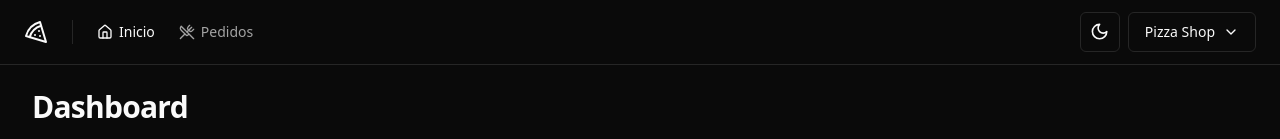
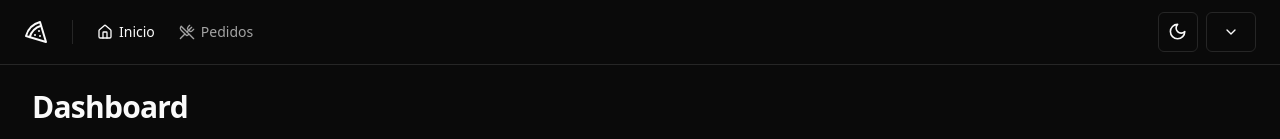
Before and after one commit to gabrielevanger/pizza-shop-web, a React (Vite) app: page / in a window 1280 px wide. Shown: the top 139 px of the page. Built offline with nearby package versions, Linux system fonts and the light colour scheme; no server answers.

Commit message:
feat: Perfil no cabeçalho

```diff
--- /dev/null
+++ b/src/api/get-managed-restaurant.ts
@@ -0,0 +1,17 @@
+import { api } from '@/lib/axios'
+
+interface GetManagedRestaurantResponse {
+  id: string
+  name: string
+  createdAt: Date | null
+  updatedAt: Date | null
+  description: string | null
+  managerId: string | null
+}
+
+export async function GetManagedRestaurant() {
+  const response = await api.get<GetManagedRestaurantResponse>(
+    '/managed-restaurant',
+  )
+  return response.data
+}
--- /dev/null
+++ b/src/api/get-profile.ts
@@ -0,0 +1,16 @@
+import { api } from '@/lib/axios'
+
+interface GetProfileResponse {
+  id: string
+  name: string
+  email: string
+  phone: string
+  role: 'manager' | 'customer'
+  createdAt: Date | null
+  updatedAt: Date | null
+}
+
+export async function getProfile() {
+  const response = await api.get<GetProfileResponse>('/me')
+  return response.data
+}
--- a/src/components/account-menu.tsx
+++ b/src/components/account-menu.tsx
@@ -1,4 +1,8 @@
+import { useQuery } from '@tanstack/react-query'
 import { Building, ChevronDown, LogOut } from 'lucide-react'
+
+import { GetManagedRestaurant } from '@/api/get-managed-restaurant'
+import { getProfile } from '@/api/get-profile'
 
 import { Button } from './ui/button'
 import {
@@ -11,6 +15,15 @@
 } from './ui/dropdown-menu'
 
 export function AccountMenu() {
+  const { data: profile } = useQuery({
+    queryKey: ['profile'],
+    queryFn: getProfile,
+  })
+  const { data: managedRestaurant } = useQuery({
+    queryKey: ['managed-restaurant'],
+    queryFn: GetManagedRestaurant,
+  })
+
   return (
     <DropdownMenu>
       <DropdownMenuTrigger asChild>
@@ -18,15 +31,15 @@
           variant="outline"
           className="flex select-none items-center gap-2"
         >
-          Pizza Shop
+          {managedRestaurant?.name}
           <ChevronDown className="h-4 w-4" />
         </Button>
       </DropdownMenuTrigger>
       <DropdownMenuContent align="end" className="w-56">
         <DropdownMenuLabel className="flex flex-col">
-          <span> Gabriel Evangelista</span>
+          <span> {profile?.name}</span>
           <span className="text-xs font-normal text-muted-foreground">
-            Gabriel.evanger@gmail.com
+            {profile?.email}
           </span>
         </DropdownMenuLabel>
         <DropdownMenuSeparator />
--- a/src/lib/axios.ts
+++ b/src/lib/axios.ts
@@ -4,4 +4,5 @@
 
 export const api = axios.create({
   baseURL: env.VITE_API_URL,
+  withCredentials: true,
 })
```
